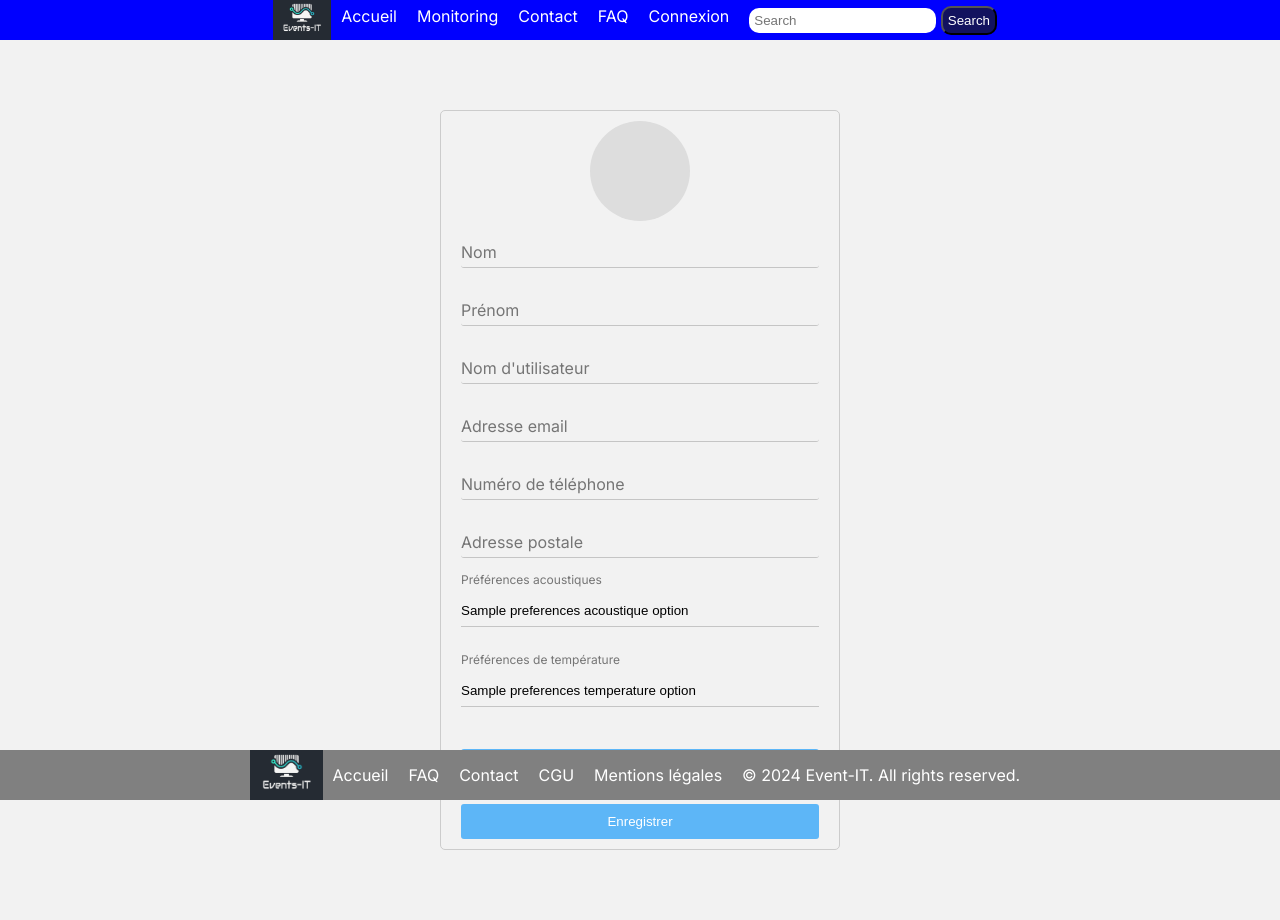
After one commit to Flotss/APP_AUDIA_INFO, a PHP site: the page made by template/composant/profile/index.html.twig in a window 1280 px wide. The commit adds this page. Run offline with PHP 8.4, Linux system fonts and the light colour scheme; the template is opened without the code that fills it: most values are stand-ins (such as "Sample title", 1, 10 or a date in 2020); some libraries are stand-ins or nearby versions.

Commit message:
Add user profile management functionality
Added a new ProfileController and related routing for user profile management, along with UserService to handle database interactions for user preferences (temperature and son). Extended AbstractController to support user session check, enabling profile edits for authenticated users only. Updated the frontend to include profile component with dynamic fields for user preferences and a style sheet for layout enhancements. Corrected profile path in headers for consistency.

This update allows users to view and edit their preferences and personal information, improving user experience by offering personalized settings in their profiles. The functionality checks for user authentication, ensuring that profile access and edits are securely managed.

```diff
--- a/index.php
+++ b/index.php
@@ -7,6 +7,7 @@ use App\Controller\IndexController;
 use App\Controller\Authentification\ConnexionController;
 use App\Controller\Authentification\ChangePasswordController;
 use App\Controller\Authentification\PasswordForgotController;
+use App\Controller\ProfileController;
 use App\Controller\FaqController;
 use App\Exceptions\RouterException;
 use App\Controller\ContactController;
@@ -36,6 +37,7 @@ $routesGet = [
     '/connexion' => new ConnexionController(),
     '/forgot_password' => new PasswordForgotController(),
     '/change_password' => new ChangePasswordController(),
+    '/profile' => new ProfileController(),
 
     '/cgu' => new CguController(),
     '/mentionslegales' => new MentionslegalesController(),
@@ -48,8 +50,11 @@ $routesGet = [
 
 $routePost = [
     '/connexion' => $routesGet['/connexion'],
+    '/profile' => $routesGet['/profile'],
+
     '/forgot_password' => $routesGet['/forgot_password'],
     '/change_password' => $routesGet['/change_password'],
+
     '/admin/cgu' => $routesGet['/admin/cgu'],
     '/admin/faq' => $routesGet['/admin/faq'],
 ];
--- /dev/null
+++ b/template/composant/profile/index.html.twig
@@ -0,0 +1,120 @@
+{% extends '/base.html.twig' %}
+
+{% block title %}
+	Profile
+{% endblock %}
+
+{% block stylesheet %}
+    <link rel="stylesheet" href="/template/composant/profile/style.css">
+{% endblock %}
+
+
+{% block body %}
+<div class="container">
+    <div class="profile-picture"></div>
+
+    <form action="/profile" method="POST">
+        <input type="hidden" name="image" value="{{ user.image }}">
+        <div class="input-field">
+            <input class="input" type="text" placeholder=" " name="nom" id="nom" value="{{ user.firstName }}">
+            <label for="nom">Nom</label>
+        </div>
+        <div class="input-field">
+            <input class="input" type="text" placeholder=" " name="prenom" id="prenom" value="{{ user.lastName }}">
+            <label for="prenom">Prénom</label>
+        </div>
+        <div class="input-field">
+            <input class="input" type="text" placeholder=" " name="username" id="username" value="{{ user.username }}">
+            <label for="username">Nom d'utilisateur</label>
+        </div>
+        <div class="input-field">
+            <input class="input" type="email" placeholder=" " name="email" id="email" value="{{ user.email }}">
+            <label for="email">Adresse email</label>
+        </div>
+        <div class="input-field">
+            <input class="input" type="tel" placeholder=" " name="telephone" id="telephone" value="{{ user.phone }}">
+            <label for="telephone">Numéro de téléphone</label>
+        </div>
+        <div class="input-field">
+            <input class="input" type="text" placeholder=" " name="adresse" id="adresse" value="{{ user.location }}">
+            <label for="adresse">Adresse postale</label>
+        </div>
+        <div class="select-field">
+            <select class="select" name="preferences_acoustiques" id="preferences_acoustiques" onchange="onChange(this)">
+                {% for option in preferences_acoustique_options %}
+                    <option value="{{ option.name }}" {% if preferences_acoustique == option.name %}selected{% endif %}>{{ option.name }}</option>
+                {% endfor %}
+            </select>
+            <label for="preferences_acoustiques">Préférences acoustiques</label>
+        </div>
+        <div class="select-field">
+            <select class="select" name="preferences_temperature" id="preferences_temperature" onchange="onChange(this)">
+                {% for option in preferences_temperature_options %}
+                    <option value="{{ option.name }}" {% if preferences_temperature == option.name %}selected{% endif %}>{{ option.name }}</option>
+                {% endfor %}
+            </select>
+            <label for="preferences_temperature">Préférences de température</label>
+        </div>
+
+        <button class="button" type="button">Modifier MDP</button>
+        <button class="button" type="submit">Enregistrer</button>
+    </form>
+</div>
+{% endblock %}
+
+{% block javascript %}
+<script>
+    const inputs = document.querySelectorAll('.input');
+    const selects = document.querySelectorAll('.select');
+    const initialValues = {};
+
+    inputs.forEach((input) => {
+        // Store the initial value of each input
+        initialValues[input.name] = input.value;
+
+        input.addEventListener('input', function() {
+            if (isModified(input)) {
+                input.classList.add('modified');
+            } else {
+                input.classList.remove('modified');
+            }
+        });
+    });
+
+    selects.forEach((select) => {
+        // Store the initial value of each select
+        initialValues[select.name] = select.value;
+    });
+
+    // Check if any input value has been modified
+    function isModified(element = null) {
+        let modified = false;
+
+        if (element) {
+            modified = element.value !== initialValues[element.name];
+        } else {
+            inputs.forEach((input) => {
+                if (input.value !== initialValues[input.name]) {
+                    modified = true;
+                }
+            });
+
+            selects.forEach((select) => {
+                if (select.value !== initialValues[select.name]) {
+                    modified = true;
+                }
+            });
+        }
+
+        return modified;
+    }
+
+    function onChange(element) {
+        if (isModified(element)) {
+            element.classList.add('modified');
+        } else {
+            element.classList.remove('modified');
+        }
+    }
+</script>
+{% endblock %}
--- /dev/null
+++ b/template/composant/profile/style.css
@@ -0,0 +1,133 @@
+.container {
+  width: 400px;
+  margin: 70px auto;
+  padding: 20px;
+  padding-top: 0px;
+  padding-bottom: 0px;
+  border: 1px solid #ccc;
+  border-radius: 5px;
+}
+
+.profile-picture {
+  width: 100px;
+  height: 100px;
+  border-radius: 50%;
+  background-color: #ddd;
+  margin: 10px auto;
+}
+
+.input {
+  width: 100%;
+  padding: 10px;
+  margin: 5px 0;
+  border: 1px solid #ccc;
+  border-radius: 3px;
+  box-sizing: border-box;
+}
+
+.input-field {
+  position: relative;
+  margin-bottom: 1rem;
+}
+
+.input-field input {
+  width: 100%;
+  border: none;
+  outline: none;
+  background: none;
+  padding: 0.5rem 0;
+  border-bottom: 1px solid #c5c5c5;
+}
+
+.input-field label {
+  position: absolute;
+  left: 0;
+  top: 50%;
+  transform: translateY(-50%);
+  color: #757575;
+  pointer-events: none;
+  transition: 0.2s ease all;
+}
+
+.input-field input:placeholder-shown + label {
+  top: 50%;
+  font-size: 16px;
+}
+
+.input-field input:not(:placeholder-shown) + label,
+.input-field input:focus + label {
+  top: 0;
+  font-size: 12px;
+}
+
+.input-field input.modified {
+  border-bottom: 3px solid #dacd58;
+}
+
+.select-field {
+  position: relative;
+  margin-bottom: 2rem;
+}
+
+.select-field select {
+  width: 100%;
+  border: none;
+  outline: none;
+  background: none;
+  padding: 0.5rem 0;
+  margin-top: 1rem;
+  border-bottom: 1px solid #c5c5c5;
+  appearance: none;
+}
+
+.select-field label {
+  position: absolute;
+  left: 0;
+  top: 50%;
+  transform: translateY(-50%);
+  color: #757575;
+  pointer-events: none;
+  transition: 0.2s ease all;
+}
+
+.select-field select:not(:placeholder-shown) + label,
+.select-field select:focus + label {
+  top: 0;
+  font-size: 12px;
+}
+
+.select-field select:placeholder-shown + label {
+  top: 50%;
+  font-size: 16px;
+}
+
+.select-field select.modified {
+  border-bottom: 3px solid #dacd58;
+}
+
+.inline {
+  display: flex;
+  justify-content: space-between;
+  gap: 10px;
+}
+
+.button {
+  background-color: #5db6f7;
+  color: white;
+  padding: 10px 20px;
+  margin: 10px 0;
+  border: none;
+  border-radius: 3px;
+  cursor: pointer;
+  width: 100%;
+}
+
+.button:hover {
+  background-color: #4cb3fd;
+}
+
+.footer {
+  position: fixed;
+  bottom: 0;
+  width: 100%;
+}
--- a/template/header/admin_header.html.twig
+++ b/template/header/admin_header.html.twig
@@ -7,7 +7,7 @@
             <li class="liheader"><a href="/admin/cgu">Gestion CGU</a></li>
             <li class="liheader"><a href="/admin/mentionslegales">Gestion Mentions Légales</a></li>
             <li class="liheader"><a href="/admin/users">Gestion Utilisateurs</a></li>
-            <li class="liheader"><a href="/profil">Profil</a></li>
+            <li class="liheader"><a href="/profile">Profil</a></li>
             <li class="liheader"><a href="/deconnexion">Deconnexion</a></li>
         </ul>
     </nav>
--- a/template/header/header.html.twig
+++ b/template/header/header.html.twig
@@ -11,7 +11,7 @@
                 <li class="liheader"><a href="/backoffice">Backoffice</a></li>
             {% endif %}
             {% if user_connected %}
-                <li class="liheader"><a href="/profil">Profil</a></li>
+                <li class="liheader"><a href="/profile">Profil</a></li>
                 <li class="liheader"><a href="/deconnexion">Deconnexion</a></li>
             {% endif %}
             {% if not user_connected %}
```
Also changed, not shown: src/Service/UserService.php (added, +63 -0 lines), src/controller/AbstractController.php (+11 -0 lines), src/controller/ProfileController.php (added, +54 -0 lines).
